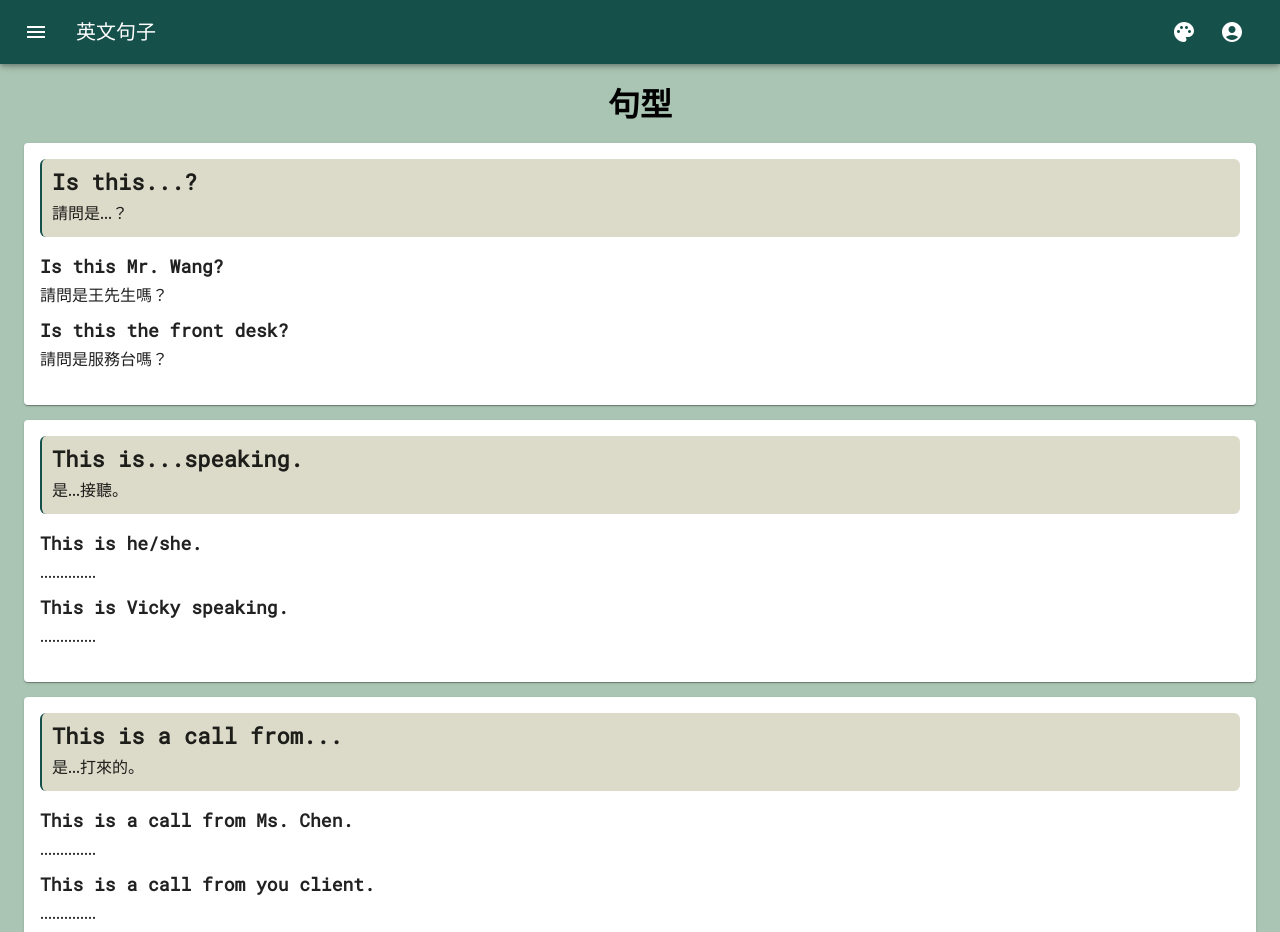
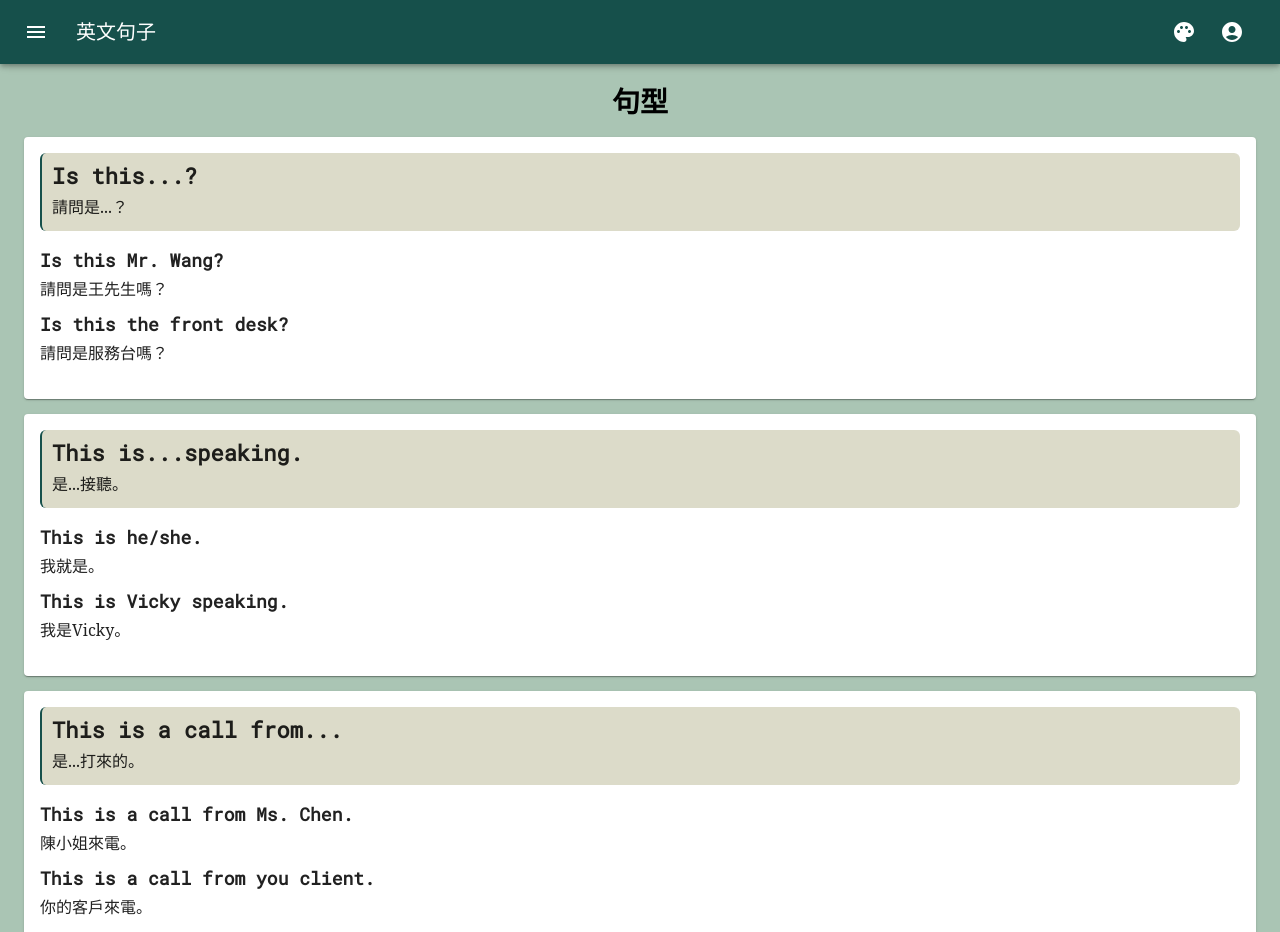
Before and after one commit to AbbyAbby33/english-sentence, a React (Create React App) app: page /topic-list/t0000 in a window 1280 px wide. Shown: the top 932 px of the page. Built offline with nearby package versions, Linux system fonts and the light colour scheme; a web font is replaced by a local one.

Commit message:
style: (句子學習) 調整標題字體大小

```diff
--- a/src/content/SentenceList/pages/SentenceList.js
+++ b/src/content/SentenceList/pages/SentenceList.js
@@ -19,16 +19,16 @@ export default function SentenceList() {
         },
         {
             id: 'p0001', englishPattern: 'This is...speaking.', chinesePattern: '是...接聽。', list: [
-                { id: 's0002', englishSentence: 'This is he/she.', chineseSentence: '..............' },
-                { id: 's0003', englishSentence: 'This is Vicky speaking.', chineseSentence: '..............' }
+                { id: 's0002', englishSentence: 'This is he/she.', chineseSentence: '我就是。' },
+                { id: 's0003', englishSentence: 'This is Vicky speaking.', chineseSentence: '我是Vicky。' }
             ]
         },
         {
             id: 'p0002', englishPattern: 'This is a call from...', chinesePattern: '是...打來的。', list: [
-                { id: 's0004', englishSentence: 'This is a call from Ms. Chen.', chineseSentence: '..............' },
-                { id: 's0005', englishSentence: 'This is a call from you client.', chineseSentence: '..............' },
-                { id: 's0006', englishSentence: 'This is a call from Singapore.', chineseSentence: '..............' },
-                { id: 's0007', englishSentence: 'This is a call from the manager.', chineseSentence: '..............' }
+                { id: 's0004', englishSentence: 'This is a call from Ms. Chen.', chineseSentence: '陳小姐來電。' },
+                { id: 's0005', englishSentence: 'This is a call from you client.', chineseSentence: '你的客戶來電。' },
+                { id: 's0006', englishSentence: 'This is a call from Singapore.', chineseSentence: '這是從新加坡打來的電話。' },
+                { id: 's0007', englishSentence: 'This is a call from the manager.', chineseSentence: '這是經理的來電。' }
             ]
         },
         {
@@ -42,6 +42,7 @@ export default function SentenceList() {
     const Title = styled.h1`
                         text-align: center;
                         margin: 0 0 15px;
+                        font-size: 28px;
                     `;
 
     /** 句型卡sytle */
--- a/src/content/TopicList/pages/TopicList.js
+++ b/src/content/TopicList/pages/TopicList.js
@@ -23,6 +23,7 @@ export default function TopicList() {
     const Title = styled.h1`
                         text-align: center;
                         margin: 0 0 15px;
+                        font-size: 28px;
                     `
 
     let [searchParams, setSearchParams] = useSearchParams();
```
